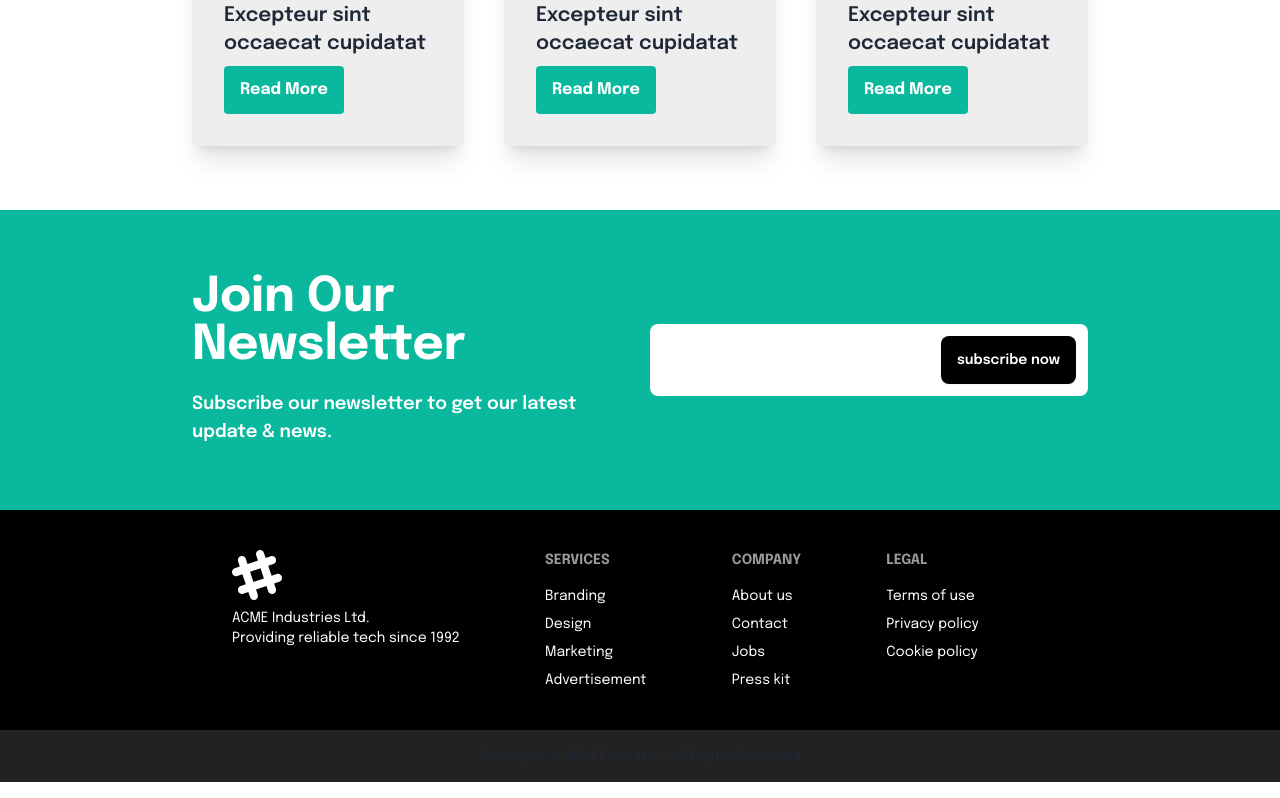
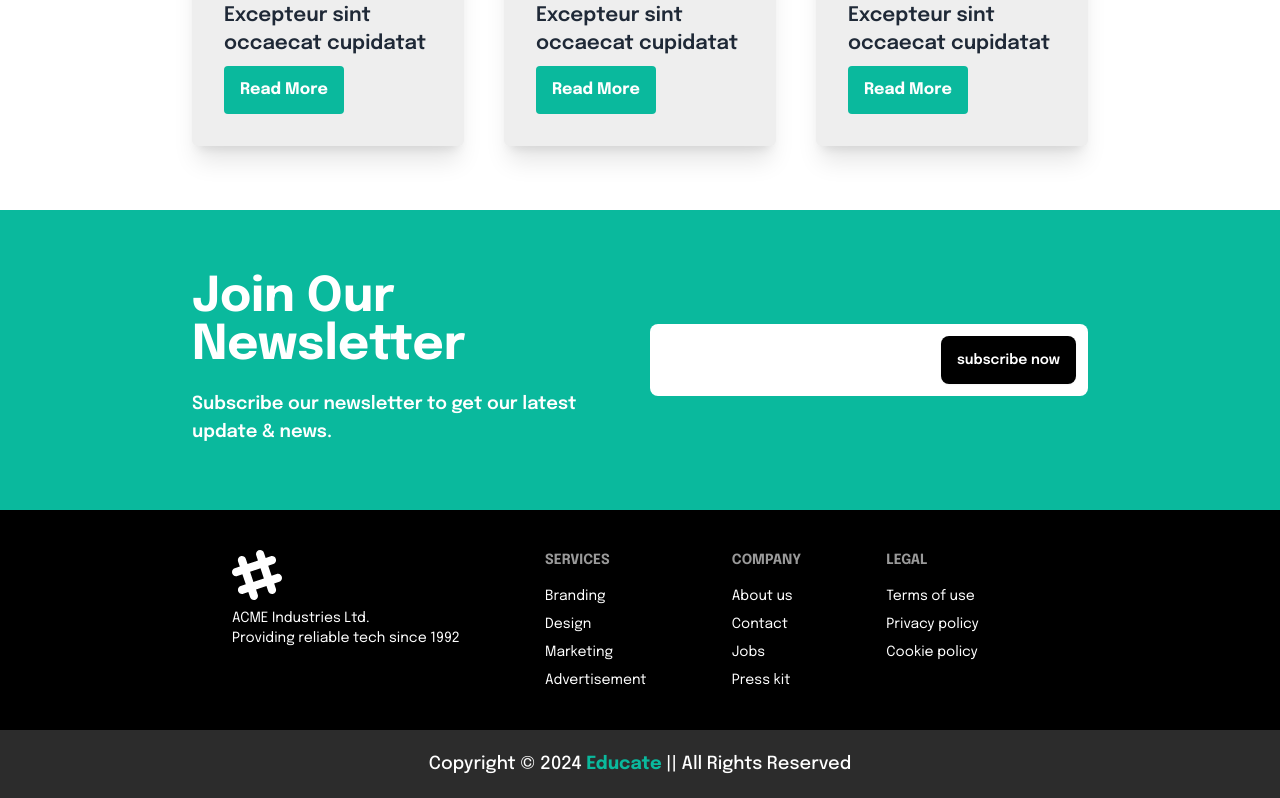
Before and after one commit to only1tarunno/schoolManagement-client, a React (Vite) app: page / in a window 1280 px wide. Shown: the part 6945-7743 px from the top of the page. Built offline with nearby package versions, Linux system fonts and the light colour scheme.

Commit message:
bottom footer complete

```diff
--- a/src/components/Footer.jsx/BottomFooter.jsx
+++ b/src/components/Footer.jsx/BottomFooter.jsx
@@ -1,9 +1,13 @@
 const BottomFooter = () => {
   return (
-    <div className="footer footer-center p-4  text-base-content bg-[#222]">
+    <div className="footer footer-center py-5  text-base-content bg-[#2c2c2c]">
       <aside>
-        <p>
-          Copyright © 2024 <a href="/">Educate</a> || All Rights Reserved
+        <p className="text-lg font-medium text-white">
+          Copyright © 2024{" "}
+          <a href="/" className="text-[#0ab99d] font-bold">
+            Educate
+          </a>{" "}
+          || All Rights Reserved
         </p>
       </aside>
     </div>
```
